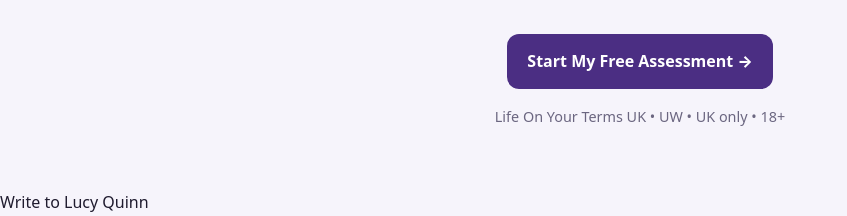
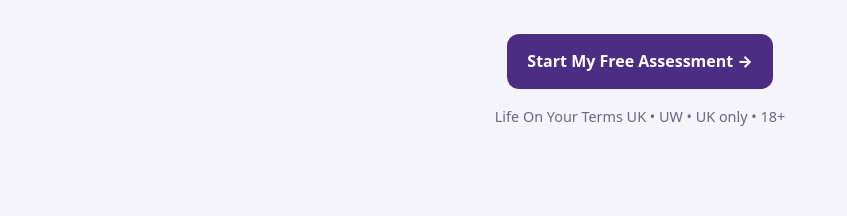
Before and after one commit to nathanbarty/landing-funnel, a Python web app: template templates/landing_page.html in a window 1280 px wide. Shown: the part 2199-2415 px from the top of the page, without its empty margins (0-847 px from the left). After the commit the page ends 2325 px from the top, so only its background shows below. Run offline with Jinja, Linux system fonts and the light colour scheme; the template is opened without the code that fills it, so the values that code supplies are empty.

Commit message:
Fix syntax error and update booking flow and branding

```diff
--- a/app.py
+++ b/app.py
@@ -96,4 +96,3 @@ def reset():
 if _name_ == "_main_":
     port = int(os.environ.get("PORT", 5000))
     app.run(host="0.0.0.0", port=port)
-Write to Lucy Quinn
--- a/templates/book.html
+++ b/templates/book.html
@@ -5,6 +5,8 @@
   <meta name="viewport" content="width=device-width, initial-scale=1.0" />
   <title>Book a time</title>
   <link rel="stylesheet" href="{{ url_for('static', filename='style.css') }}">
+  <link rel="icon" href="{{ url_for('static', filename='favicon.svg') }}" type="image/svg+xml">
+  <link rel="icon" href="{{ url_for('static', filename='favicon.svg') }}">
 </head>
 <body>
   <main style="max-width: 900px; margin: 40px auto; padding: 20px;">
--- a/templates/landing_page.html
+++ b/templates/landing_page.html
@@ -6,6 +6,8 @@
   <title>Life On Your Terms UK | Flexible Side Income Assessment</title>
   <meta name="description" content="A free, no-pressure assessment to see if a flexible side income fits around your commitments. UK residents aged 18+ only.">
   <link rel="stylesheet" href="{{ url_for('static', filename='style.css') }}">
+  <link rel="icon" href="{{ url_for('static', filename='favicon.svg') }}" type="image/svg+xml">
+  <link rel="icon" href="{{ url_for('static', filename='favicon.svg') }}">
 </head>
 
 <body>
@@ -145,4 +147,3 @@ document.addEventListener("DOMContentLoaded", function() {
 
 </body>
 </html>
-Write to Lucy Quinn
```
